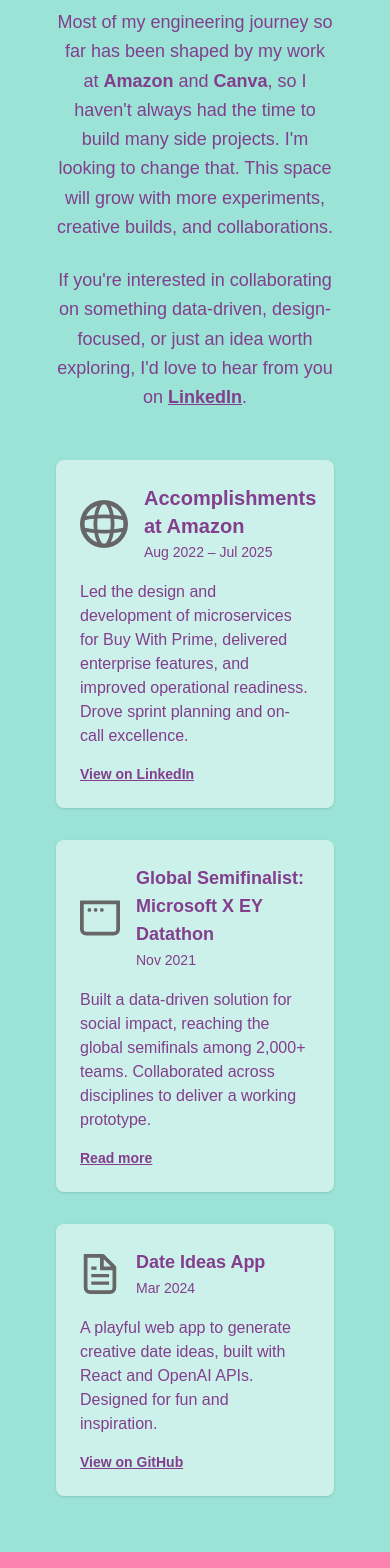
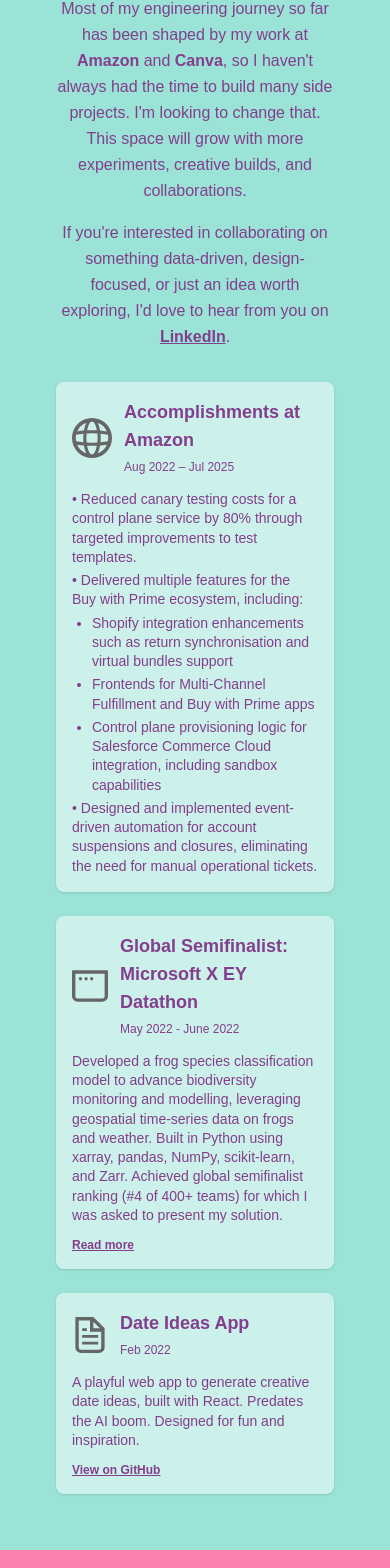
Before and after one commit to anjali-ahuja/Anjali-cv-app, a Next.js app: page / in a window 390 px wide. Shown: the part 4527-6095 px from the top of the page. Built offline with nearby package versions, Linux system fonts and the light colour scheme.

Commit message:
Refine project cards

```diff
--- a/src/components/ProjectsCarousel.tsx
+++ b/src/components/ProjectsCarousel.tsx
@@ -8,12 +8,12 @@ const ProjectsSection = () => {
       style={{ background: "var(--accent-aqua)", color: "var(--primary-purple)" }}
     >
       <div className="text-center max-w-6xl px-8 py-6 h-full flex flex-col justify-center w-full">
-        <h2 className="text-3xl font-semibold mb-8">Projects</h2>
-        <div className="mb-12 space-y-6">
-          <p className="text-lg leading-relaxed">
+        <h2 className="text-2xl font-semibold mb-6">Projects</h2>
+        <div className="mb-8 space-y-4">
+          <p className="text-base md:text-lg leading-relaxed">
             Most of my engineering journey so far has been shaped by my work at <span className="font-semibold">Amazon</span> and <span className="font-semibold">Canva</span>, so I haven&apos;t always had the time to build many side projects. I&apos;m looking to change that. This space will grow with more experiments, creative builds, and collaborations.
           </p>
-          <p className="text-lg leading-relaxed">
+          <p className="text-base md:text-lg leading-relaxed">
             If you&apos;re interested in collaborating on something data-driven, design-focused, or just an idea worth exploring, I&apos;d love to hear from you on{' '}
             <a
               href="https://www.linkedin.com/in/anjali-manoj-ahuja/"
@@ -27,70 +27,70 @@ const ProjectsSection = () => {
           </p>
         </div>
         {/* Projects Grid */}
-        <div className="grid grid-cols-1 lg:grid-cols-3 gap-8 items-stretch">
+        <div className="grid grid-cols-1 lg:grid-cols-2 gap-6 items-stretch">
           {/* Amazon Accomplishments - Large Card */}
-          <div className="lg:col-span-2 bg-white/50 rounded-lg p-6 shadow-sm flex flex-col justify-between text-left relative">
-            <div className="flex items-center mb-4">
-              <img src="/globe.svg" alt="Amazon" className="w-12 h-12 mr-4 rounded" />
+          <div className="h-full bg-white/50 rounded-lg p-4 shadow-sm flex flex-col text-left relative">
+            <div className="flex items-center mb-3">
+              <img src="/globe.svg" alt="Amazon" className="w-10 h-10 mr-3 rounded" />
               <div>
-                <h3 className="text-xl font-semibold text-[var(--primary-purple)]">Accomplishments at Amazon</h3>
-                <span className="text-sm text-[var(--primary-purple)]">Aug 2022 – Jul 2025</span>
+                <h3 className="text-lg font-semibold text-[var(--primary-purple)]">Accomplishments at Amazon</h3>
+                <span className="text-xs text-[var(--primary-purple)]">Aug 2022 – Jul 2025</span>
               </div>
             </div>
-            <p className="text-base text-[var(--primary-purple)] mb-4">
-              Led the design and development of microservices for Buy With Prime, delivered enterprise features, and improved operational readiness. Drove sprint planning and on-call excellence.
-            </p>
-            <a
-              href="https://www.linkedin.com/in/anjali-manoj-ahuja/"
-              target="_blank"
-              rel="noopener noreferrer"
-              className="underline font-semibold transition-colors text-sm"
-              style={{ color: "var(--primary-purple)" }}
-            >
-              View on LinkedIn
-            </a>
+            <ul className="space-y-1 text-sm leading-snug text-[var(--primary-purple)]">
+              <li>• Reduced canary testing costs for a control plane service by 80% through targeted improvements to test templates.</li>
+              <li>
+                • Delivered multiple features for the Buy with Prime ecosystem, including:
+                <ul className="mt-1 ml-5 list-disc space-y-1 text-sm leading-snug">
+                  <li>Shopify integration enhancements such as return synchronisation and virtual bundles support</li>
+                  <li>Frontends for Multi-Channel Fulfillment and Buy with Prime apps</li>
+                  <li>Control plane provisioning logic for Salesforce Commerce Cloud integration, including sandbox capabilities</li>
+                </ul>
+              </li>
+              <li>• Designed and implemented event-driven automation for account suspensions and closures, eliminating the need for manual operational tickets.</li>
+            </ul>
           </div>
           {/* Right Column: Two Smaller Cards */}
-          <div className="flex flex-col gap-8">
+          <div className="flex flex-col gap-6">
             {/* Microsoft X EY Datathon */}
-            <div className="bg-white/50 rounded-lg p-6 shadow-sm flex flex-col justify-between text-left">
-              <div className="flex items-center mb-4">
-                <img src="/window.svg" alt="Datathon" className="w-10 h-10 mr-4 rounded" />
+            <div className="bg-white/50 rounded-lg p-4 shadow-sm flex flex-col justify-between text-left">
+              <div className="flex items-center mb-3">
+                <img src="/window.svg" alt="Datathon" className="w-9 h-9 mr-3 rounded" />
                 <div>
                   <h3 className="text-lg font-semibold text-[var(--primary-purple)]">Global Semifinalist: Microsoft X EY Datathon</h3>
-                  <span className="text-sm text-[var(--primary-purple)]">Nov 2021</span>
+                  <span className="text-xs text-[var(--primary-purple)]">May 2022 - June 2022</span>
                 </div>
               </div>
-              <p className="text-base text-[var(--primary-purple)] mb-4">
-                Built a data-driven solution for social impact, reaching the global semifinals among 2,000+ teams. Collaborated across disciplines to deliver a working prototype.
+              <p className="text-sm leading-snug text-[var(--primary-purple)] mb-3">
+                Developed a frog species classification model to advance biodiversity monitoring and modelling, leveraging geospatial time-series data on frogs and weather. Built in Python using xarray, pandas, NumPy, scikit-learn, and Zarr. Achieved global semifinalist ranking (#4 of 400+ teams) for which I was asked to present my solution.
               </p>
               <a
-                href="https://news.microsoft.com/en-au/features/ey-microsoft-datathon/"
+                href="https://www.linkedin.com/posts/anjali-manoj-ahuja_global-semi-finalist-ey-x-microsoft-2022-activity-6964729323513683968-WxbU"
                 target="_blank"
                 rel="noopener noreferrer"
-                className="underline font-semibold transition-colors text-sm"
+                className="underline font-semibold transition-colors text-xs"
                 style={{ color: "var(--primary-purple)" }}
               >
                 Read more
               </a>
             </div>
             {/* Date Ideas App */}
-            <div className="bg-white/50 rounded-lg p-6 shadow-sm flex flex-col justify-between text-left">
-              <div className="flex items-center mb-4">
-                <img src="/file.svg" alt="Date Ideas App" className="w-10 h-10 mr-4 rounded" />
+            <div className="bg-white/50 rounded-lg p-4 shadow-sm flex flex-col justify-between text-left">
+              <div className="flex items-center mb-3">
+                <img src="/file.svg" alt="Date Ideas App" className="w-9 h-9 mr-3 rounded" />
                 <div>
                   <h3 className="text-lg font-semibold text-[var(--primary-purple)]">Date Ideas App</h3>
-                  <span className="text-sm text-[var(--primary-purple)]">Mar 2024</span>
+                  <span className="text-xs text-[var(--primary-purple)]">Feb 2022</span>
                 </div>
               </div>
-              <p className="text-base text-[var(--primary-purple)] mb-4">
-                A playful web app to generate creative date ideas, built with React and OpenAI APIs. Designed for fun and inspiration.
+              <p className="text-sm leading-snug text-[var(--primary-purple)] mb-3">
+                A playful web app to generate creative date ideas, built with React. Predates the AI boom. Designed for fun and inspiration.
               </p>
               <a
-                href="https://github.com/anjali-manoj-ahuja/date-ideas-app"
+                href="https://anjali-ahuja.github.io/date-ideas-app/"
                 target="_blank"
                 rel="noopener noreferrer"
-                className="underline font-semibold transition-colors text-sm"
+                className="underline font-semibold transition-colors text-xs"
                 style={{ color: "var(--primary-purple)" }}
               >
                 View on GitHub
```
